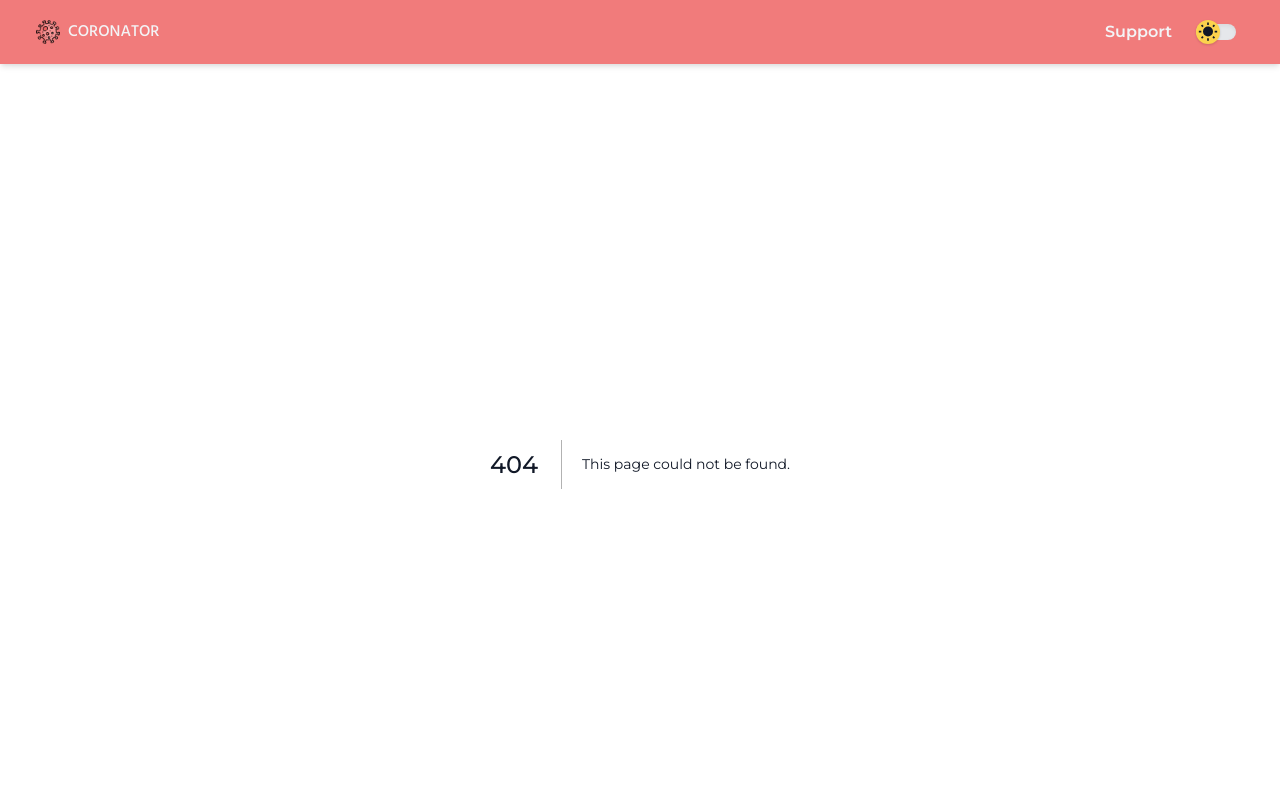
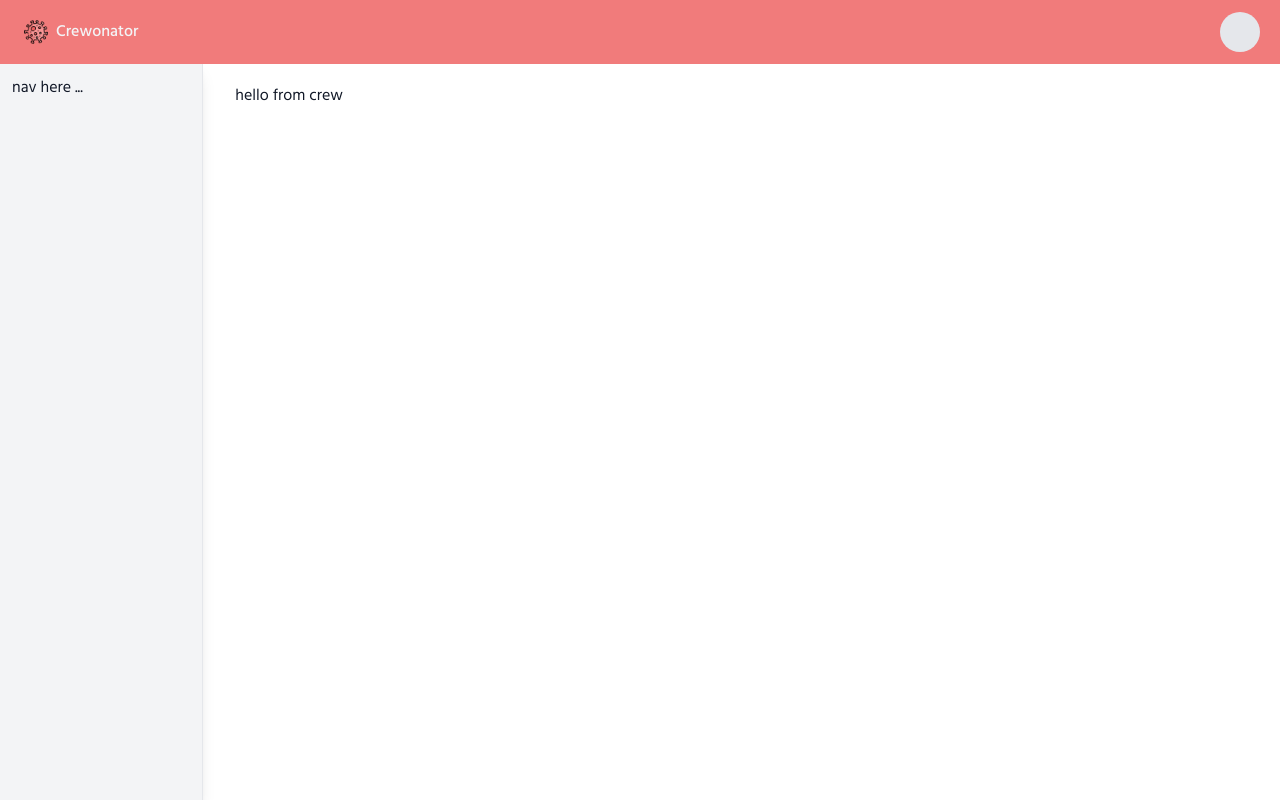
Before and after one commit to coronatorid/landingpage, a Next.js app: page /crew in a window 1280 px wide. Before the commit this address had no page. Shown: the top 802 px of the page. Built offline with nearby package versions, Linux system fonts and the light colour scheme.

Commit message:
Feat: Structuring Multiple Layout

```diff
--- a/components/Footer.js
+++ b/components/Footer.js
@@ -6,7 +6,7 @@ const Footer = (props) => {
             <div className="w-full flex flex-col md:flex-row py-3">
 
                 <div className="flex-1 mb-6 pr-5">
-                    <a className="no-underline hover:no-underline font-bold text-2xl lg:text-4xl text-gradient gradient"  href="#">
+                    <div className="no-underline hover:no-underline font-bold text-2xl lg:text-4xl text-gradient gradient"  href="#">
                       <a className="flex no-underline hover:no-underline" href="/">
                        <div className="inline mx-1 col-start-1 my-auto">
                          <img src="/icons/logo.png" alt="Coronator Logo" className="h-6 w-6" />
@@ -15,7 +15,7 @@ const Footer = (props) => {
                          <p className="text-gray-100 font-medium">Coronator</p>
                        </div>
                      </a>
-                    </a>
+                    </div>
                     <img width="200" src="https://xwing.app/img/android.png"></img>
                 </div>
 
--- /dev/null
+++ b/layouts/CrewLayout.js
@@ -0,0 +1,36 @@
+import React from 'react';
+
+const CrewLayout = (props) => {
+  return (
+    <>
+      <header className="flex w-full fixed h-16 bg-lightCoral justify-between px-5">
+        <a className="flex no-underline hover:no-underline" href="/crew">
+          <div className="inline mx-1 col-start-1 my-auto">
+            <img src="/icons/logo.png" alt="Coronator Logo" className="h-6 w-6" />
+          </div>
+          <div className="inline mx-1 my-auto col-start-1">
+            <p className="text-gray-100 font-medium">Crewonator</p>
+          </div>
+        </a>
+        <div className="flex flex-wrap items-center">
+          <div>
+
+          </div>
+          <div className="">
+            <div className="rounded-full bg-gray-200 w-10 h-10"></div>
+          </div>
+        </div>
+      </header>
+      <div className="content pt-16 grid grid-cols-12 gap-3 h-full">
+        <div className="navigation col-span-2 hidden lg:block h-full bg-gray-100 shadow-lg border-r p-3">
+          nav here ...
+        </div>
+        <div className="col-span-10 p-5">
+          {props.children}
+        </div>
+      </div>
+    </>
+  )
+}
+
+export default CrewLayout;
--- /dev/null
+++ b/layouts/SiteLayout.js
@@ -0,0 +1,17 @@
+import React from 'react';
+import Header from '../components/Header';
+import Footer from '../components/Footer';
+
+const SiteLayout = (props) => {
+  return (
+    <>
+      <Header />
+      <div className="min-h-full pt-16">
+        {props.children}
+      </div>
+      <Footer />
+    </>
+  )
+}
+
+export default SiteLayout;
--- /dev/null
+++ b/layouts/index.js
@@ -0,0 +1,15 @@
+import React from 'react';
+import SiteLayout from './SiteLayout';
+import CrewLayout from './CrewLayout';
+
+const Layout = (props) => {
+  switch (props.name) {
+    case 'crew':
+      return <CrewLayout {...props} />
+
+    default:
+      return <SiteLayout {...props} />;
+  }
+}
+
+export default Layout;
--- a/pages/_app.js
+++ b/pages/_app.js
@@ -1,19 +1,30 @@
-import Header from '../components/Header';
-import Footer from '../components/Footer';
 import RootContextProvider from '../contexts/RootContextProvider';
+import CrewLayout from '../layouts/CrewLayout';
+import Layout from '../layouts/index';
+
 import '../styles/font.css';
 import '../styles/tailwind.scss';
 
-function MyApp({ Component, pageProps }) {
+function MyApp({ Component, pageProps, router }) {
+  const routerPathName = router.pathname;
+
+  let layoutName = '';
+
+  // get layout name from url prefix
+  if(routerPathName.startsWith('/crew/')) {
+    layoutName = 'crew';
+  };
+
+  // get layout name from page component
+  layoutName = Component.layout || '';
+
   return (
     <RootContextProvider>
-      <Header />
-      <div className="min-h-full pt-16">
+      <Layout name={layoutName}>
         <Component {...pageProps} />
-      </div>
-      <Footer />
+      </Layout>
     </RootContextProvider>
   )
 }
 
-export default MyApp
+export default MyApp;
--- /dev/null
+++ b/pages/crew/index.js
@@ -0,0 +1,11 @@
+const CrewIndex = (props) => {
+  return (
+    <>
+      hello from crew
+    </>
+  )
+}
+
+CrewIndex.layout = 'crew';
+
+export default CrewIndex;
```
Also changed, not shown: package.json (+6 -2 lines), tsconfig.json (added, +29 -0 lines), next-env.d.ts (added), 1 other file (tests, documents, lock files or other folders).
